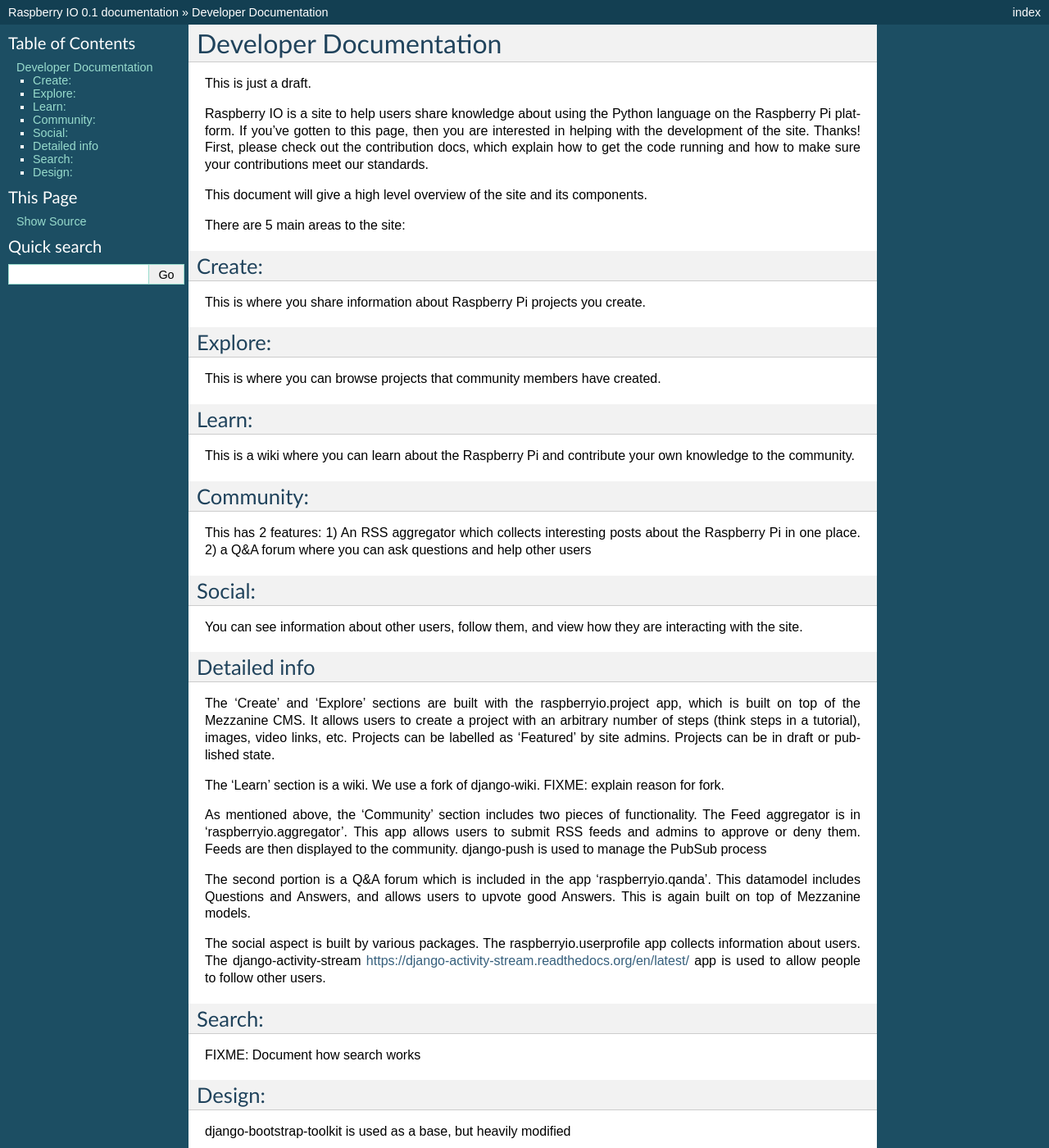
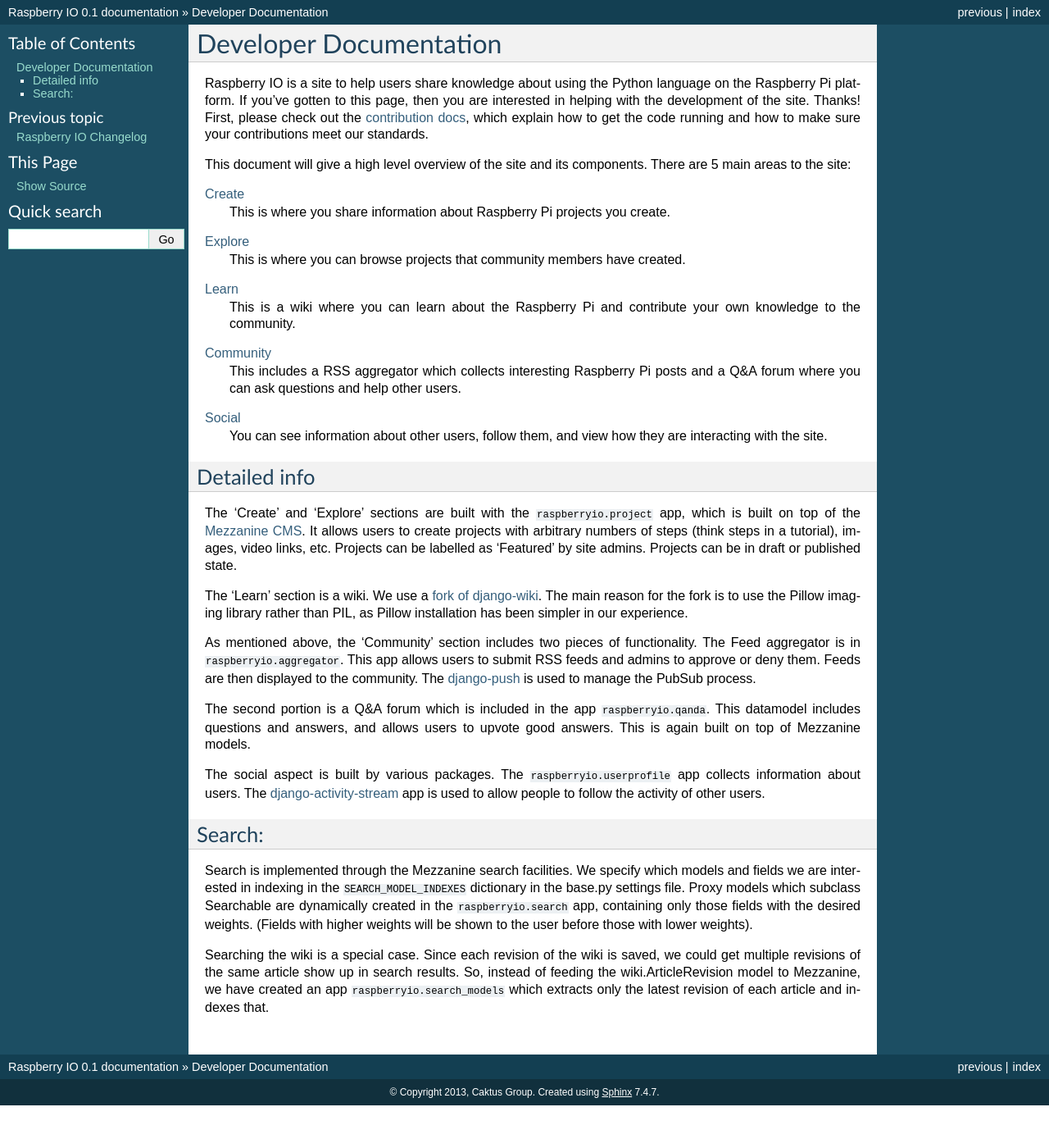
Before and after one commit to python/raspberryio, a Sphinx documentation site: the page built from docs/developer.rst, in a window 1280 px wide and 1400 px high. Shown: the whole window at 82% size. Built offline with Sphinx 7.4.7, drawn with Linux system fonts in a browser that asks for light colours.

Commit message:
Organized the dev docs
Ref #160

```diff
--- a/docs/developer.rst
+++ b/docs/developer.rst
@@ -3,88 +3,81 @@
 Developer Documentation
 =======================
 
-This is just a draft.
-
 Raspberry IO is a site to help users share knowledge about using the
 Python language on the Raspberry Pi platform. If you've gotten to this
 page, then you are interested in helping with the development of the
-site. Thanks! First, please check out the contribution docs, which
-explain how to get the code running and how to make sure your
-contributions meet our standards.
+site. Thanks! First, please check out the :doc:`contribution docs
+<index>`, which explain how to get the code running and how to make
+sure your contributions meet our standards.
 
 This document will give a high level overview of the site and its
-components.
+components. There are 5 main areas to the site:
 
-There are 5 main areas to the site:
-
-Create:
--------
-
-This is where you share information about Raspberry Pi projects you
-create.
-
-Explore:
---------
-
-This is where you can browse projects that community members have
-created.
-
-Learn:
-------
-
-This is a wiki where you can learn about the Raspberry Pi and
-contribute your own knowledge to the community.
-
-Community:
-----------
-
-This has 2 features: 1) An RSS aggregator which collects interesting
-posts about the Raspberry Pi in one place. 2) a Q&A forum where you
-can ask questions and help other users
-
-Social:
--------
-
-You can see information about other users, follow them, and view how
-they are interacting with the site.
+`Create <http://raspberry.io/projects/add/>`_
+    This is where you share information about Raspberry Pi projects
+    you create.
+`Explore <http://raspberry.io/projects/>`_
+    This is where you can browse projects that community members have
+    created.
+`Learn <http://raspberry.io/wiki/>`_
+    This is a wiki where you can learn about the Raspberry Pi and
+    contribute your own knowledge to the community.
+`Community <http://raspberry.io/community/>`_
+    This includes a RSS aggregator which collects interesting
+    Raspberry Pi posts and a Q&A forum where you can ask questions and
+    help other users.
+`Social <http://raspberry.io/dashboard/>`_
+    You can see information about other users, follow them, and view
+    how they are interacting with the site.
 
 Detailed info
 -------------
 
 The 'Create' and 'Explore' sections are built with the
-raspberryio.project app, which is built on top of the Mezzanine CMS.
-It allows users to create a project with an arbitrary number of steps
-(think steps in a tutorial), images, video links, etc. Projects can be
-labelled as 'Featured' by site admins. Projects can be in draft or
-published state.
+``raspberryio.project`` app, which is built on top of the `Mezzanine
+CMS <http://mezzanine.jupo.org/>`_. It allows users to create projects
+with arbitrary numbers of steps (think steps in a tutorial), images,
+video links, etc. Projects can be labelled as 'Featured' by site
+admins. Projects can be in draft or published state.
 
-The 'Learn' section is a wiki. We use a fork of django-wiki. FIXME:
-explain reason for fork.
+The 'Learn' section is a wiki. We use a `fork of django-wiki
+<https://github.com/daaray/django-wiki>`_. The main reason for the
+fork is to use the Pillow imaging library rather than PIL, as Pillow
+installation has been simpler in our experience.
 
 As mentioned above, the 'Community' section includes two pieces of
-functionality. The Feed aggregator is in 'raspberryio.aggregator'.
+functionality. The Feed aggregator is in ``raspberryio.aggregator``.
 This app allows users to submit RSS feeds and admins to approve or
-deny them. Feeds are then displayed to the community. django-push
-is used to manage the PubSub process
+deny them. Feeds are then displayed to the community. The `django-push
+<https://django-push.readthedocs.org/en/latest/>`_ is used to manage
+the PubSub process.
 
 The second portion is a Q&A forum which is included in the app
-'raspberryio.qanda'. This datamodel includes Questions and Answers,
-and allows users to upvote good Answers. This is again built on top
-of Mezzanine models.
+``raspberryio.qanda``. This datamodel includes questions and answers,
+and allows users to upvote good answers. This is again built on top of
+Mezzanine models.
 
 The social aspect is built by various packages. The
-raspberryio.userprofile app collects information about users. The
-django-activity-stream
-https://django-activity-stream.readthedocs.org/en/latest/ app is used
-to allow people to follow other users.
+``raspberryio.userprofile`` app collects information about users. The
+`django-activity-stream
+<https://django-activity-stream.readthedocs.org/en/latest/>`_ app is
+used to allow people to follow the activity of other users.
 
 
 Search:
 -------
 
-FIXME: Document how search works
+Search is implemented through the Mezzanine search facilities. We
+specify which models and fields we are interested in indexing in the
+``SEARCH_MODEL_INDEXES`` dictionary in the base.py settings file.
+Proxy models which subclass Searchable are dynamically created in the
+``raspberryio.search`` app, containing only those fields with the
+desired weights. (Fields with higher weights will be shown to the user
+before those with lower weights).
 
-Design:
--------
-
-django-bootstrap-toolkit is used as a base, but heavily modified
+Searching the wiki is a special case. Since each revision of the wiki
+is saved, we could get multiple revisions of the same article show up
+in search results. So, instead of feeding the wiki.ArticleRevision
+model to Mezzanine, we have created an app
+``raspberryio.search_models`` which extracts only the latest revision
+of each article and indexes that.
```
Also changed, not shown: docs/index.rst (+15 -8 lines).
